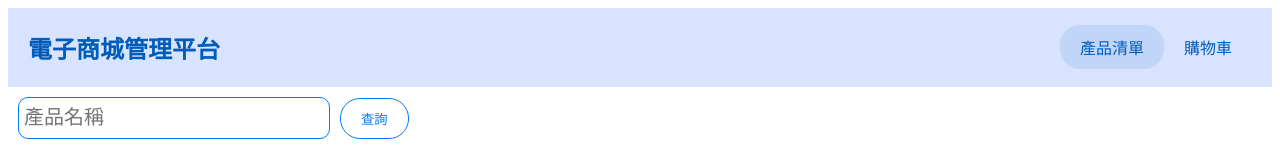
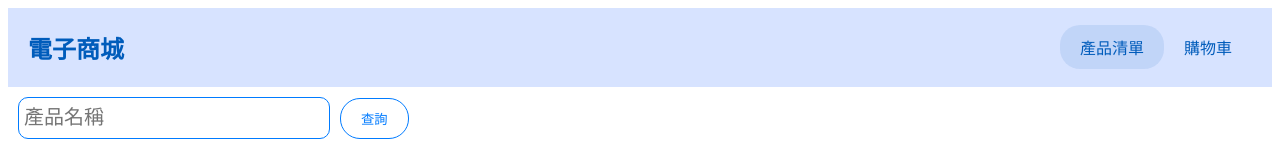
Before and after one commit to cherites0610/mcu-112-2-web-11130403-final, an Angular app: page /products in a window 1280 px wide. Shown: the top 157 px of the page. Built offline with nearby package versions, Linux system fonts and the light colour scheme; data requests are answered from the project's data file.

Commit message:
fix(header):修復標題文字錯誤

```diff
--- a/src/app/header/header.component.html
+++ b/src/app/header/header.component.html
@@ -1,2 +1,2 @@
-<h2>電子商城管理平台</h2>
+<h2>電子商城</h2>
 <app-nav-bar></app-nav-bar>
```
